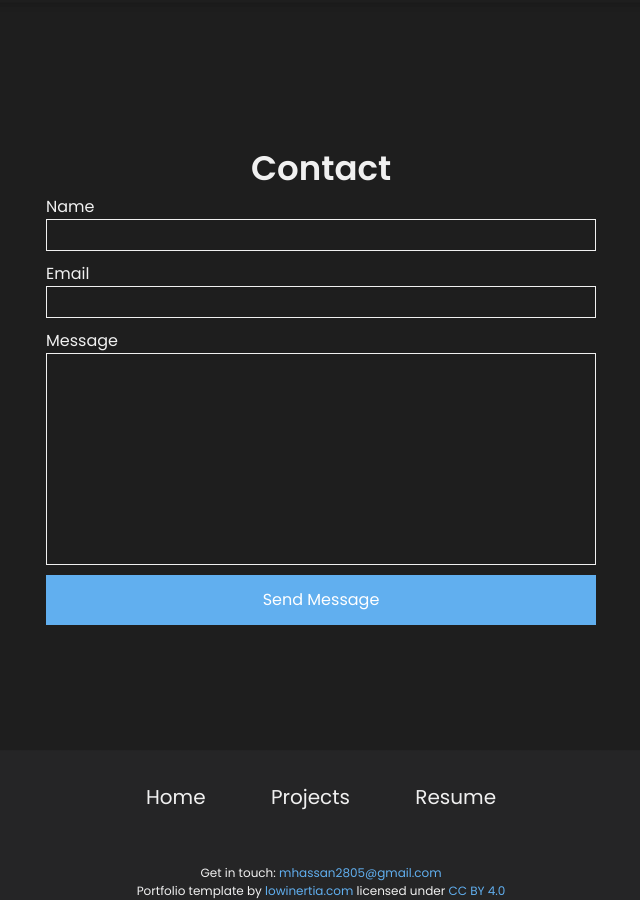
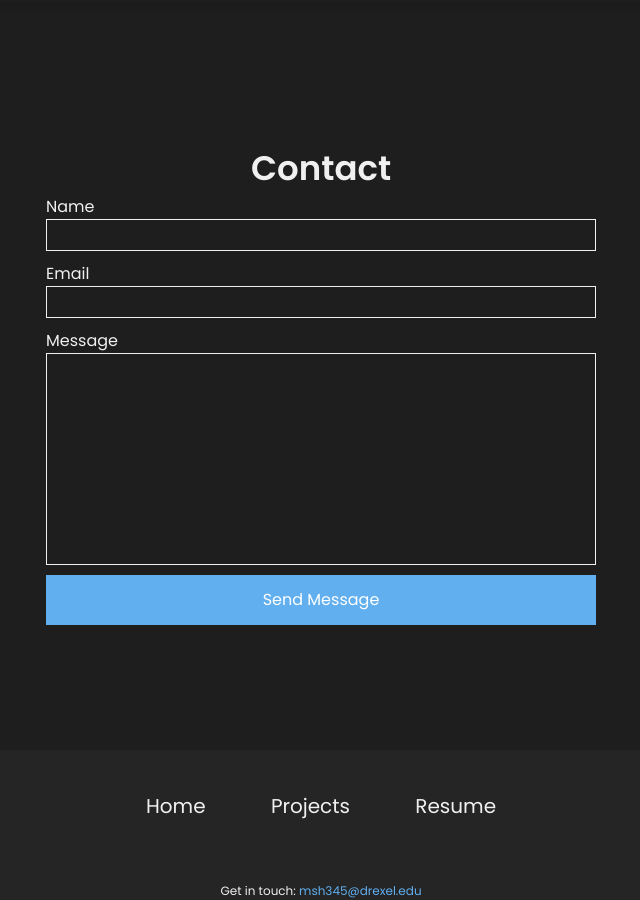
Before and after one commit to MuHasOfficial/MuHasOfficial.github.io, a Jekyll site: the page built from index.html, in a window 1280 px wide and 900 px high, scrolled down 2618 px. Shown: the whole window, without its empty margins (319-959 px from the left). Built offline with Jekyll 4.4.1, drawn with Linux system fonts in a browser that asks for light colours.

Commit message:
Change contact email in footer.html
Updated contact email in footer.

```diff
--- a/_includes/footer.html
+++ b/_includes/footer.html
@@ -13,7 +13,6 @@
         </div>
     </div>
     <div class="license">
-        <span>Get in touch: <a class="help" href="mailto:mhassan2805@gmail.com">mhassan2805@gmail.com</a></span>
-        <p>Portfolio template by <a href="https://lowinertia.com" target="_blank" rel="noopener noreferrer">lowinertia.com</a> licensed under <a href="https://creativecommons.org/licenses/by/4.0/?ref=chooser-v1">CC BY 4.0</a></p>
+        <span>Get in touch: <a class="help" href="mailto:mhassan2805@gmail.com">msh345@drexel.edu</a></span>
     </div>
 </footer>
```
